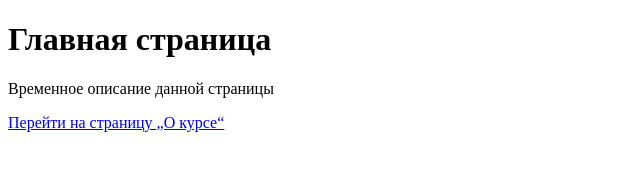
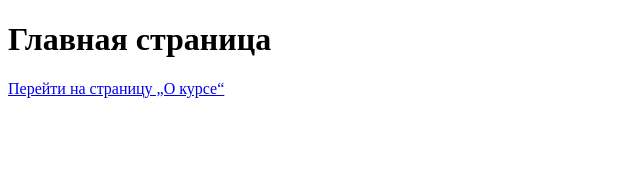
Before and after one commit to MaximZozulya/Git-Practics, a plain HTML site: page index.html in a window 1280 px wide. Shown: the whole page, without its empty margins (0-640 px from the left). Drawn offline with Linux system fonts and the light colour scheme.

Commit message:
revert "add new element p with class description"
This reverts commit 303d5bd536441bea6111c5e7f668f674451accd2.

```diff
--- a/index.html
+++ b/index.html
@@ -7,9 +7,6 @@
 </head>
 <body class="site-body">
   <h1 class="title">Главная страница</h1>
-  <p class="description">
-    Временное описание данной страницы
-  </p>
   <a href="#">Перейти на страницу „О курсе“</a>
 </body>
 </html>
```
